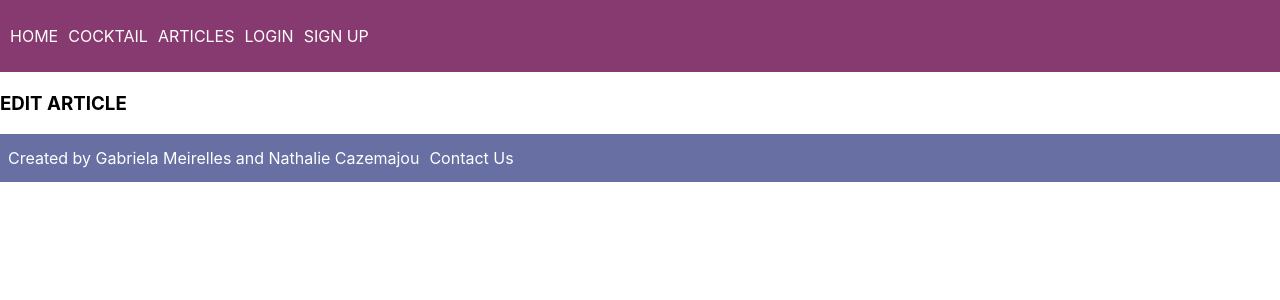
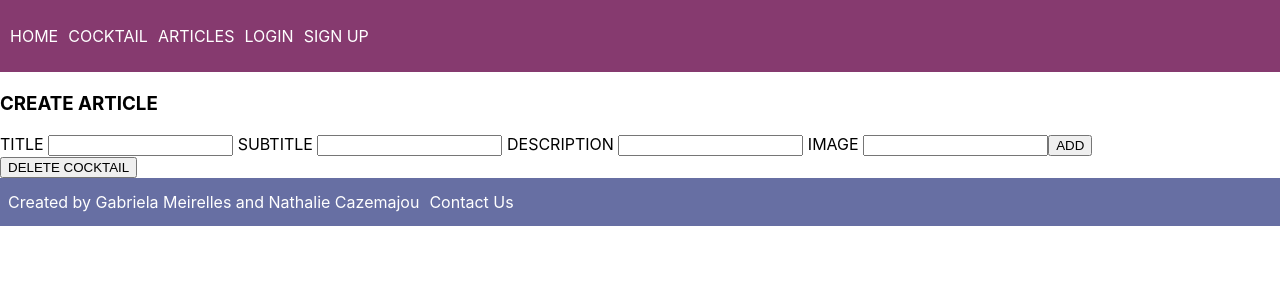
Before and after one commit to natcaze/Project3_client, a React (Create React App) app: page /article/edit-article in a window 1280 px wide. Shown: the top 300 px of the page. Built offline with nearby package versions, Linux system fonts and the light colour scheme; no server answers.

Commit message:
edit article done

```diff
--- a/src/pages/EditArticle.jsx
+++ b/src/pages/EditArticle.jsx
@@ -1,12 +1,90 @@
-import React from 'react'
+import React from "react";
+import { useState, useEffect } from 'react';
+import axios from 'axios';
+import { useParams, useNavigate } from 'react-router-dom';
 
-function EditArticle() {
+function CreateArticle() {
+  const [title, setTitle] = useState('');
+  const [subTitle, setSubTitle] = useState('');
+  const [image, setImage] = useState('');
+  const [description, setDescription] = useState('');
+
+  const { userId } = useParams();
+  const navigate = useNavigate();
+
+  const handleTitle = (e) => setTitle(e.target.value);
+  const handleSubTitle = (e) => setSubTitle (e.target.value);
+  const handleDescription = (e) => setDescription(e.target.value);
+  const handleImage = (e) => setImage(e.target.value);
+
+  const getArticle = async () => {
+    try {
+      const response = await axios.get(`${process.env.REACT_APP_API_URL}/user/create-article/${userId}`);
+
+      setTitle(response.data.title);
+      setSubTitle(response.data.subTitle);
+      setDescription(response.data.image);
+      setImage(response.data.description);
+
+      console.log(response.data);
+
+    } catch (error) {
+      console.log(error);
+    }
+  };
+
+  useEffect(() => {
+    getArticle();
+  }, []);
+
+  const handleSubmit = async (e) => {
+    e.preventDefault();
+    try {
+      await axios.put(`${process.env.REACT_APP_API_URL}/user/create-article/${userId}`,
+        {title, subTitle, image, description});
+
+        setTitle('');
+        setSubTitle('');
+        setDescription('');
+        setImage('');
+
+
+        navigate(`/user/creations`);
+
+    } catch (error){
+      console(error)
+      }
+    };
+
+
+
+      const deleteArticle = async () => {
+        try {
+          await axios.delete(`${process.env.REACT_APP_API_URL}/user/create-article/${userId}`);
+          navigate(`/user/creations`);
+        } catch (error) {
+          console.log(error);
+        }
+      };
+
   return (
     <div>
-    <h3>EDIT ARTICLE</h3>
-    <form action=""></form>
+      <h3>CREATE ARTICLE</h3>
+      <form onSubmit={handleSubmit}>
+        <label htmlFor="title"> TITLE </label>
+        <input type="text" name="title" value={title} onChange={handleTitle} />
+        <label htmlFor="subTitle"> SUBTITLE </label>
+        <input type="text" name="subTitle" value={subTitle} onChange={handleSubTitle}/>
+        <label htmlFor="description"> DESCRIPTION </label>
+        <input type="text" name="description" value={description} onChange={handleDescription}/>
+        <label htmlFor="image"> IMAGE </label>
+        <input type="text" name="image" value={image} onChange={handleImage}/>
+
+        <button type="submit">ADD</button>
+      </form>
+      <button onClick={deleteArticle}>DELETE COCKTAIL</button>
     </div>
-  )
+  );
 }
 
-export default EditArticle
+export default CreateArticle;
--- a/src/pages/EditCocktail.jsx
+++ b/src/pages/EditCocktail.jsx
@@ -2,7 +2,6 @@ import React from 'react'
 import { useState, useEffect } from 'react';
 import axios from 'axios';
 import { useParams, useNavigate } from 'react-router-dom';
-import { getNextKeyDef } from '@testing-library/user-event/dist/keyboard/getNextKeyDef';
 
 function EditCocktail() {
     const [cocktailName, setCocktailName] = useState('');
@@ -53,7 +52,7 @@ function EditCocktail() {
             navigate(`/user/creations`);
 
         } catch (error){
-          console.log(error)
+          console(error)
           }
         };
 
```
